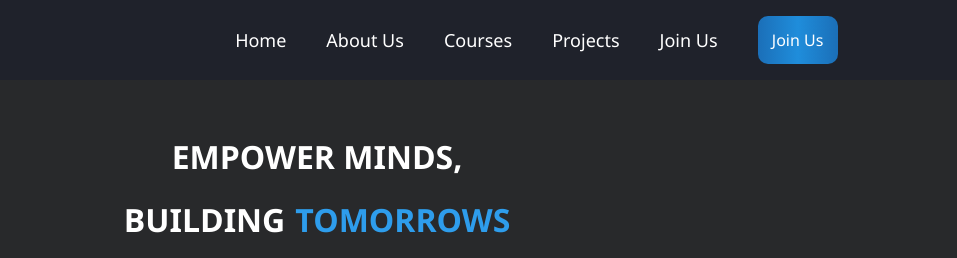
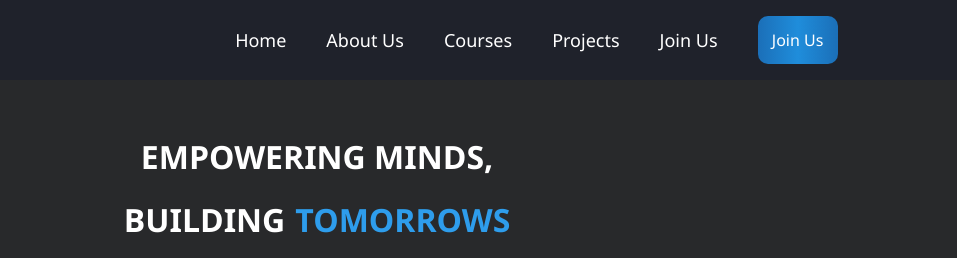
Before and after one commit to saptarsbi080906-cpu/Task-1, a plain HTML site: page Index.html in a window 1280 px wide. Shown: the top 258 px of the page, 323-1280 px from the left. Drawn offline with nearby package versions, Linux system fonts and the light colour scheme.

Commit message:
Update Index.html

```diff
--- a/Index.html
+++ b/Index.html
@@ -29,7 +29,7 @@
     </div>
     <div class="hero">
         <div class="hero-text">
-            <h1>EMPOWER MINDS,</h1>
+            <h1>EMPOWERING MINDS,</h1>
             <div class="hero-text-2" style="display: flex; gap: 10px;">
                 <h1>BUILDING </h1>
                 <h1 style="color:#2E9DEC;">TOMORROWS</h1>
```
